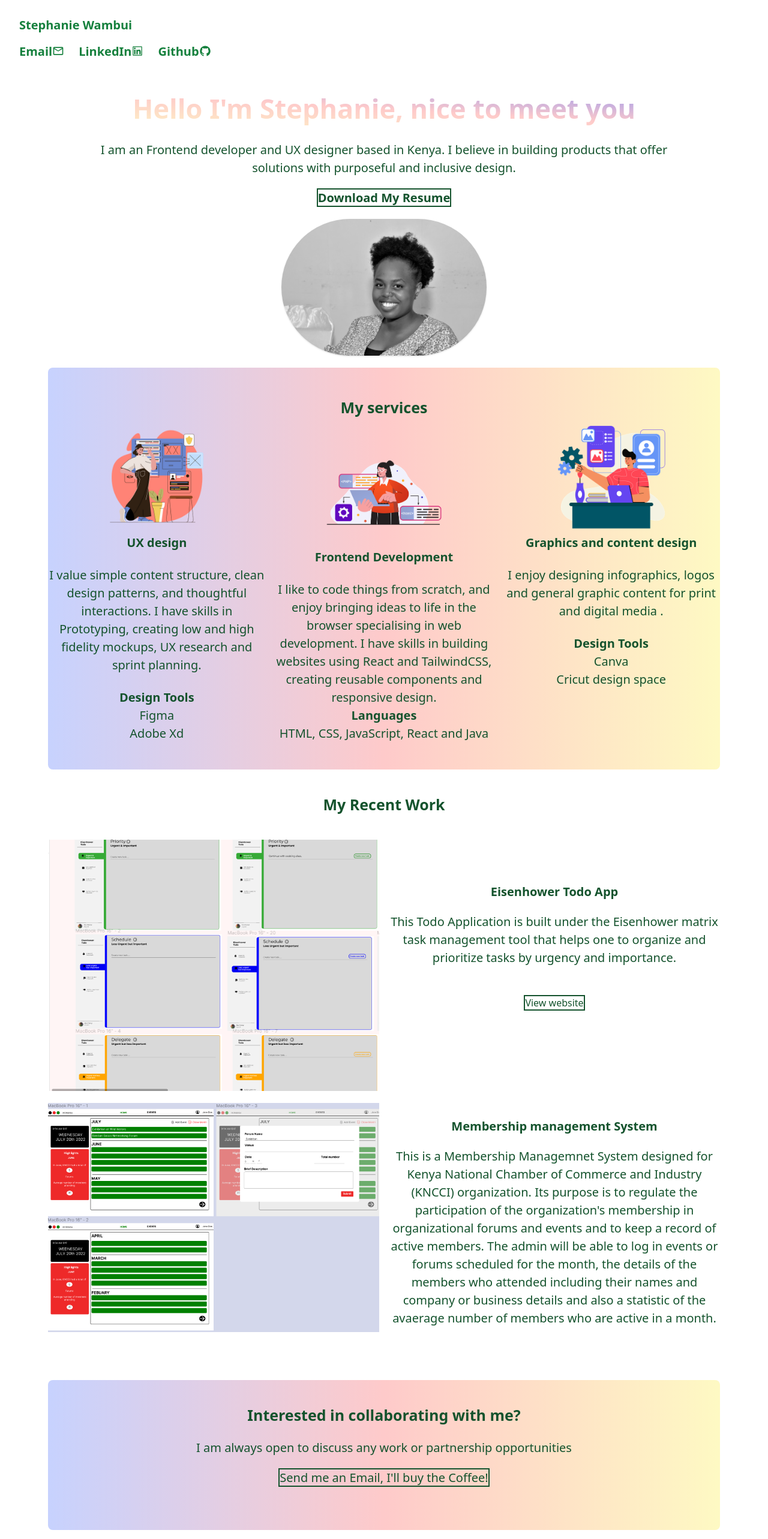
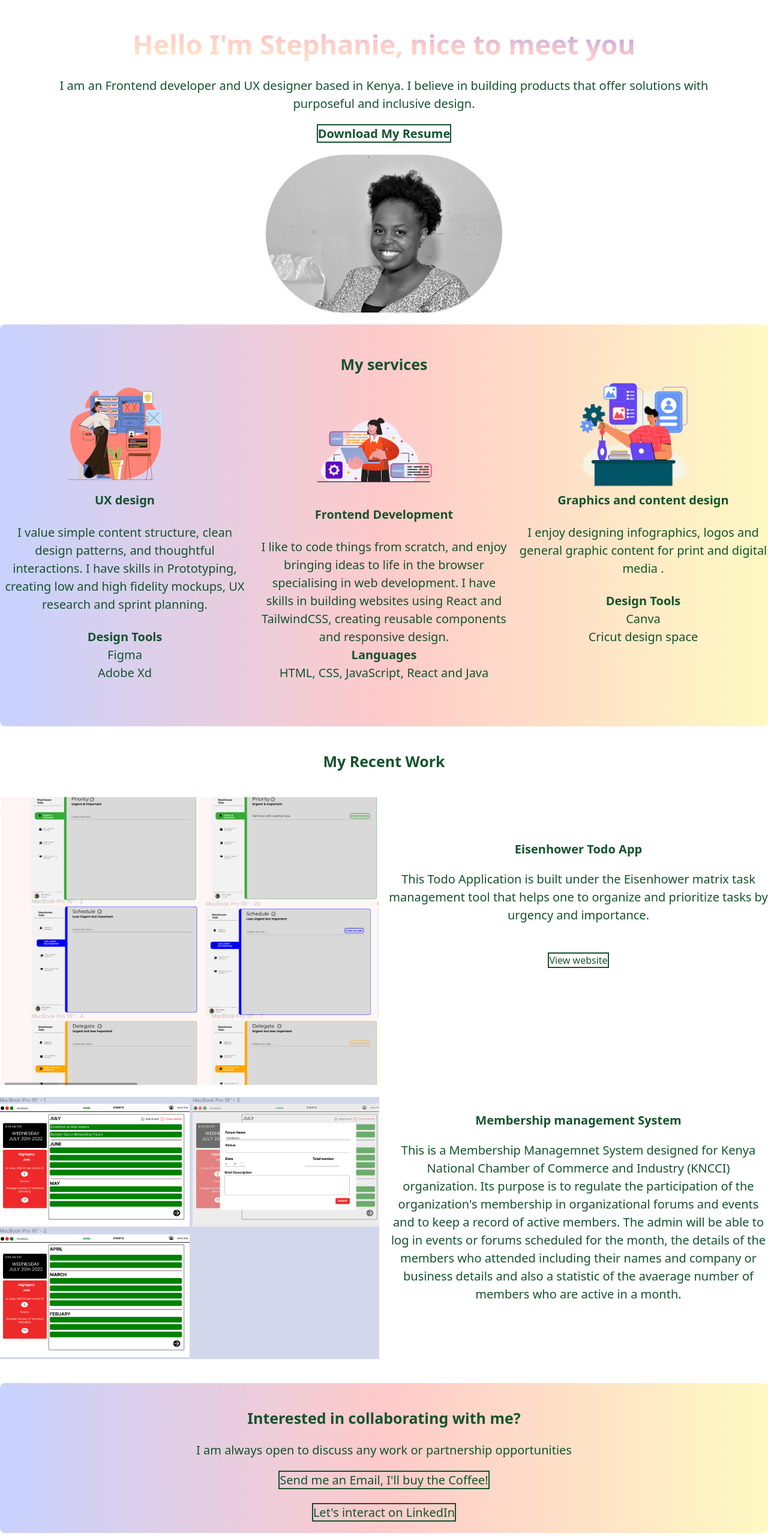
Before and after one commit to Stephooooo/stephanie-portfolio, a React (Create React App) app: page / in a window 1280 px wide. Shown: the top 2566 px of the page at 60% size. Built offline with nearby package versions, Linux system fonts and the light colour scheme.

Commit message:
fourth-commit

```diff
--- a/src/App.js
+++ b/src/App.js
@@ -6,7 +6,7 @@ import Home from './components/home';
 function App() {
   return (
     <div className="App">
-      <Navbar/>
+
       <Home/>
     </div>
   );
--- a/src/components/home.js
+++ b/src/components/home.js
@@ -1,9 +1,11 @@
 import React from 'react'
+import {AiOutlineLinkedin} from "react-icons/ai";
+import {AiOutlineGithub} from "react-icons/ai";
 
 
 function Home() {
   return (
-    <div className=' mt-10 ml-20 mr-20'>
+    <div className=' mt-10 '>
     <h1 className='font-extrabold text-transparent bg-clip-text bg-gradient-to-bl from-indigo-400 via-red-200 to-yellow-100 text-[45px] mb-5'> Hello I'm Stephanie, nice to meet you</h1>
     <h1 className='text-green-900 text-[20px] place-content-center pl-20 pr-20 mb-5'> I am an Frontend developer and UX designer based in Kenya. I believe in building products that offer solutions with purposeful and inclusive design.</h1>
     <a className='text-green-900 text-[20px] font-bold border-2 border-green-900'  href='https://drive.google.com/file/d/1HKPGtxlqh5p9bBA72oTlxhvslsQW-dz7/view?usp=sharing'> Download My Resume</a>
@@ -13,7 +15,7 @@ function Home() {
   </div>
 </div>
 
-<div className=' bg-gradient-to-r from-indigo-200 via-red-200 to-yellow-100 rounded-lg h-[1900px] md:h-[1700px] lg:h-[670px] '>
+<div className=' bg-gradient-to-r from-indigo-200 via-red-200 to-yellow-100 rounded-lg h-[2010px] md:h-[1700px] lg:h-[670px] '>
 
 <br/>
 <br/>
@@ -76,7 +78,13 @@ function Home() {
 <h1 className='text-[25px] text-green-900 font-bold mb-5 pt-10'> Interested  in collaborating with me? </h1>
 <p className='text-[20px] text-green-900 mb-5'> I am always open to discuss any work or partnership opportunities</p>
 
-<a className='text-[20px] text-green-900 border-2 border-green-900'href='mailto:stephaniembaabu@gmail.com'> Send me an Email, I'll buy the Coffee!</a>
+<a className='text-[20px] text-green-900 border-2 border-green-900 'href='mailto:stephaniembaabu@gmail.com'> Send me an Email, I'll buy the Coffee!</a> <br/><br/>
+<a
+className=" text-[20px] text-green-900 border-2 border-green-900 "
+href="https://www.linkedin.com/in/stephanie-wambui/"
+>
+Let's interact on LinkedIn
+</a>
 
 </div>
 </div>
--- a/src/components/navbar.js
+++ b/src/components/navbar.js
@@ -8,7 +8,7 @@ function Navbar() {
     return (
 
 
-                  <div className="ml-5 mt-5 w-full relative flex justify-between  lg-w-auto lg:static lg:block lg:justify-start">
+                  <div className="ml-5 mt-5 w-full relative flex justify-between lg-w-full lg:static lg:block lg:justify-start">
 
                   <h1 className="  px-3 py-2 flex items-center text-xl  font-bold leading-snug text-green-700 hover:text-green-500 "
                   > Stephanie Wambui
```
